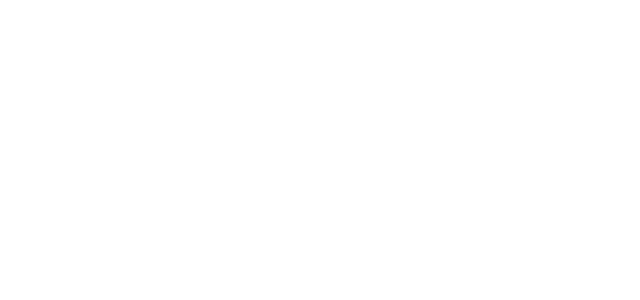
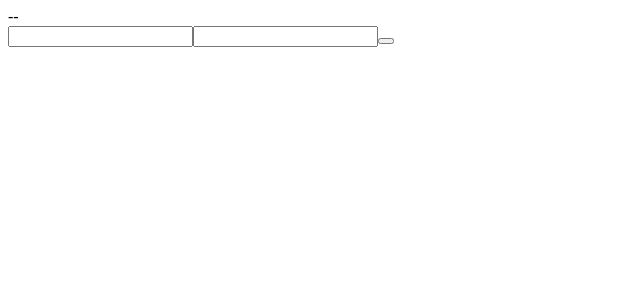
Before and after one commit to ZaneDaniel11/ReactJSPractice, a React (Vite) app in the folder reactpro/: page / in a window 1280 px wide. Shown: the top 300 px of the page, without its empty margins (0-640 px from the left). Built offline with nearby package versions, Linux system fonts and the light colour scheme.

Commit message:
Practice

```diff
--- a/reactpro/src/App.jsx
+++ b/reactpro/src/App.jsx
@@ -1,4 +1,5 @@
 import FetchApi from "./FetchApi";
+import Search from "./Practice/Search";
 import Todo from "./Todo/Todo";
 import Users from "./UseState";
 import UseEffectPrac from "./Useeffect/UseeffectPrac";
@@ -14,7 +15,7 @@
 function App() {
   return (
     <div className="App">
-      <UseEffectPrac />
+      <Search />
     </div>
   );
 }
--- /dev/null
+++ b/reactpro/src/Practice/Search.jsx
@@ -0,0 +1,30 @@
+import { useState } from "react";
+
+export default function Search() {
+  const [inputdata, InputData] = useState({ name: "", lastname: "" });
+  return (
+    <div>
+      {inputdata.name}--{inputdata.lastname}
+      <form action="">
+        <input
+          type="text"
+          onChange={(e) => {
+            InputData({ ...inputdata, name: e.target.value });
+          }}
+          value={inputdata.name}
+        />
+        <input
+          type="text"
+          onChange={(e) => {
+            InputData({ ...inputdata, lastname: e.target.value });
+          }}
+        />
+        <button
+          onSubmit={(e) => {
+            e.preventDefault;
+          }}
+        ></button>
+      </form>
+    </div>
+  );
+}
```
Also changed, not shown: reactpro/src/Practice/Hide.jsx (added).
